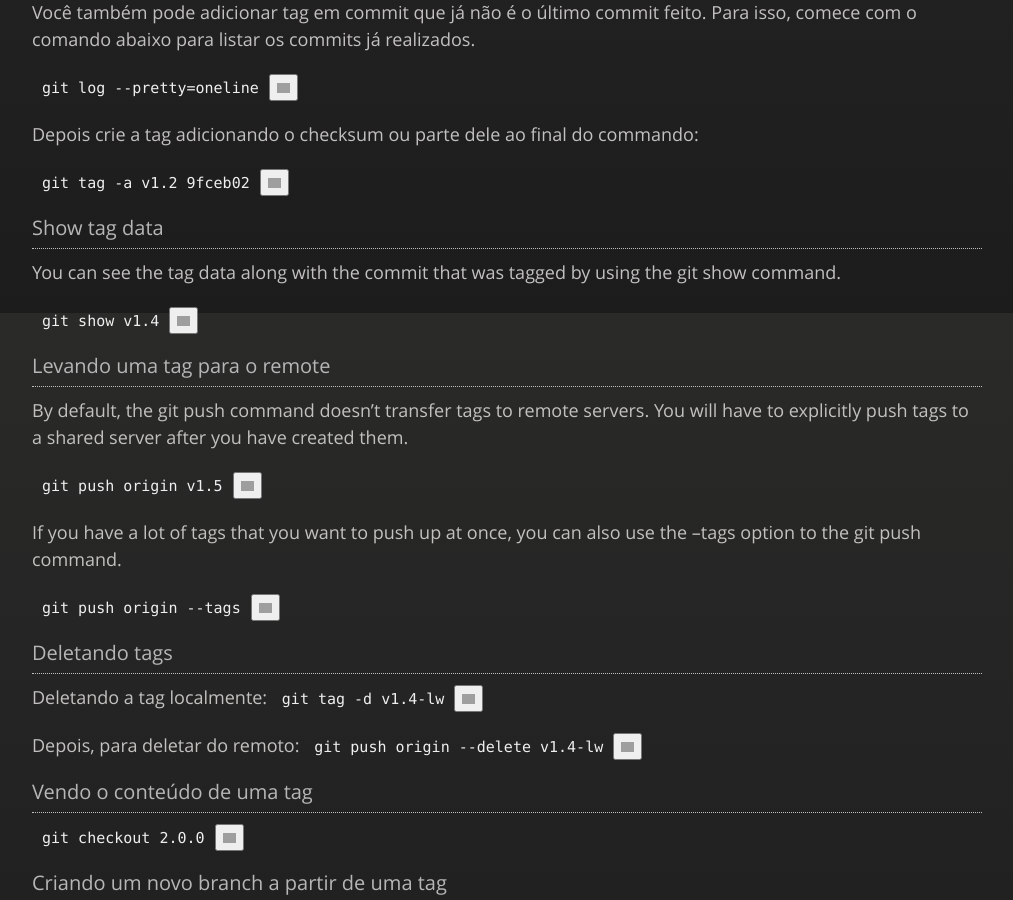
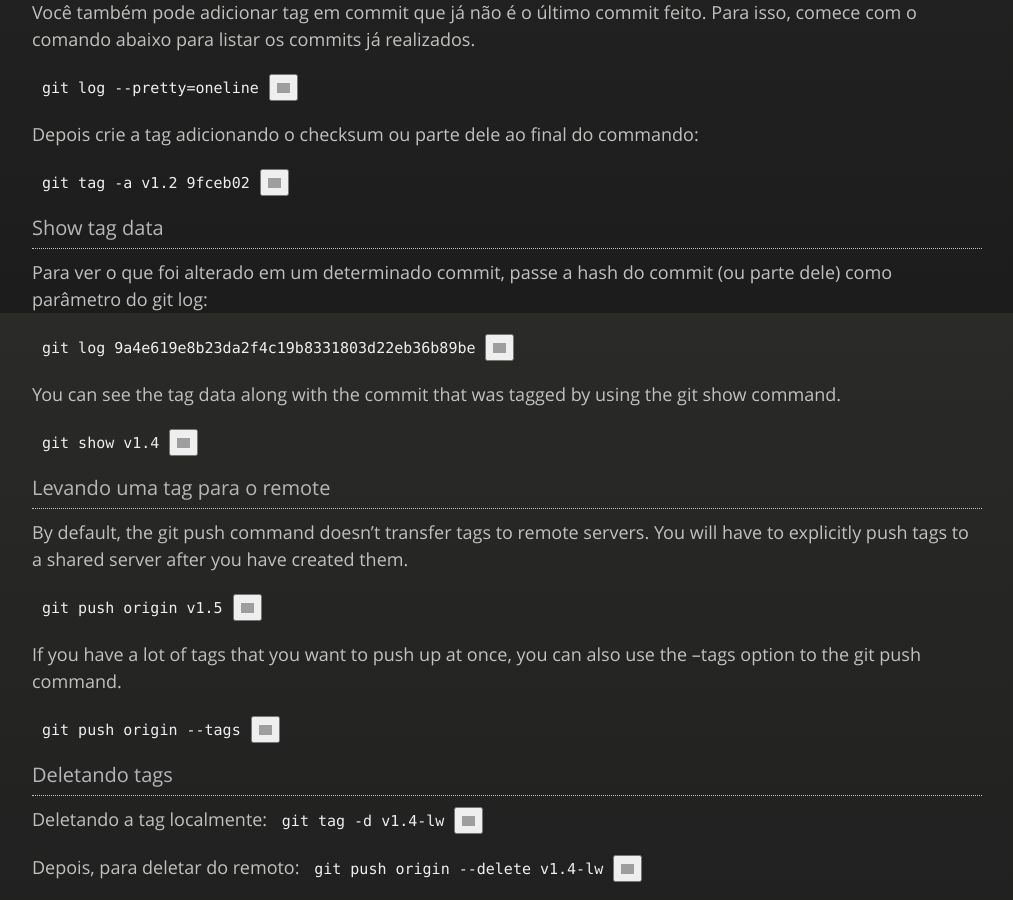
Before and after one commit to JeannAndrade/jeannandrade.github.io, a Jekyll site: the page built from content/git/index.md, in a window 1280 px wide and 900 px high, scrolled down 12287 px. Shown: the whole window, without its empty margins (108-1121 px from the left). Built offline with Jekyll 4.4.1, drawn with Linux system fonts in a browser that asks for light colours; nearby versions of some CDN libraries; comment, search, counter and statistics services are not loaded; our own code applies the rules of GitHub Pages for plain Markdown files; grey boxes are pictures that could not be loaded.

Commit message:
adicionando git show hash

```diff
--- a/content/git/index.md
+++ b/content/git/index.md
@@ -434,6 +434,10 @@ Depois crie a tag adicionando o checksum ou parte dele ao final do commando:
 
 ### Show tag data
 
+Para ver o que foi alterado em um determinado commit, passe a hash do commit (ou parte dele) como parâmetro do git log:
+
+`git log 9a4e619e8b23da2f4c19b8331803d22eb36b89be`
+
 You can see the tag data along with the commit that was tagged by using the git show command.
 
 `git show v1.4`
```
